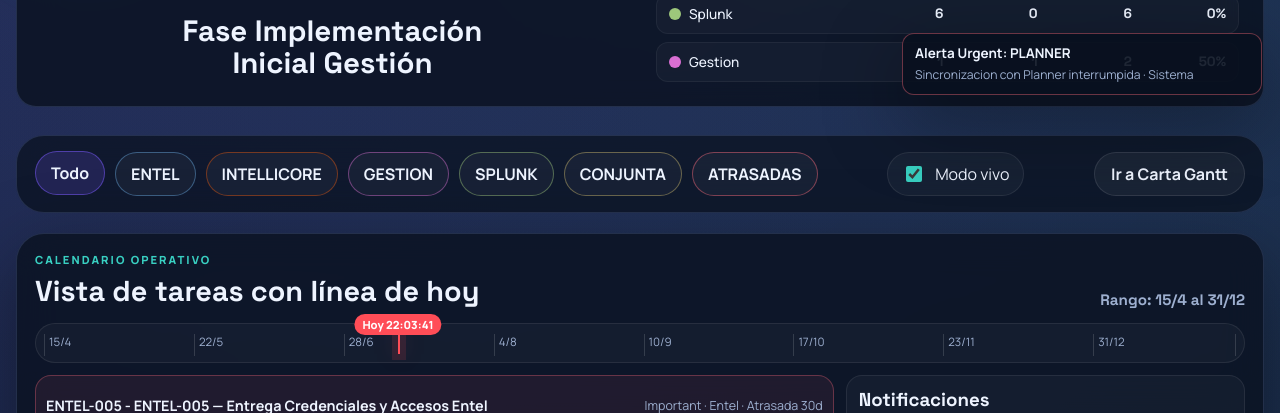
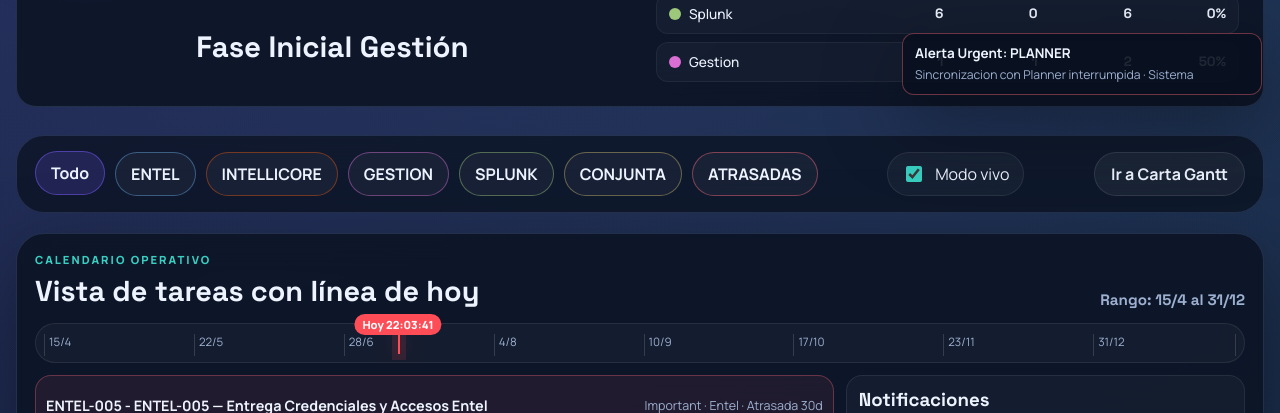
Before and after one commit to loreto2888/Roadmap_Automatizaci-nCoreEntel2026, a website: page index.html in a window 1280 px wide. Shown: the part 687-1100 px from the top of the page. Drawn offline with Linux system fonts and the light colour scheme; no server answers.

Commit message:
Update management phase chart title

```diff
--- a/index.html
+++ b/index.html
@@ -81,7 +81,7 @@
                 <div class="chart-names" id="chartNames" aria-hidden="true"></div>
               </div>
             </div>
-            <h2 class="chart-roadmap-name">Fase Implementación Inicial Gestión</h2>
+            <h2 class="chart-roadmap-name">Fase Inicial Gestión</h2>
           </div>
 
           <div class="chart-breakdown">
```
